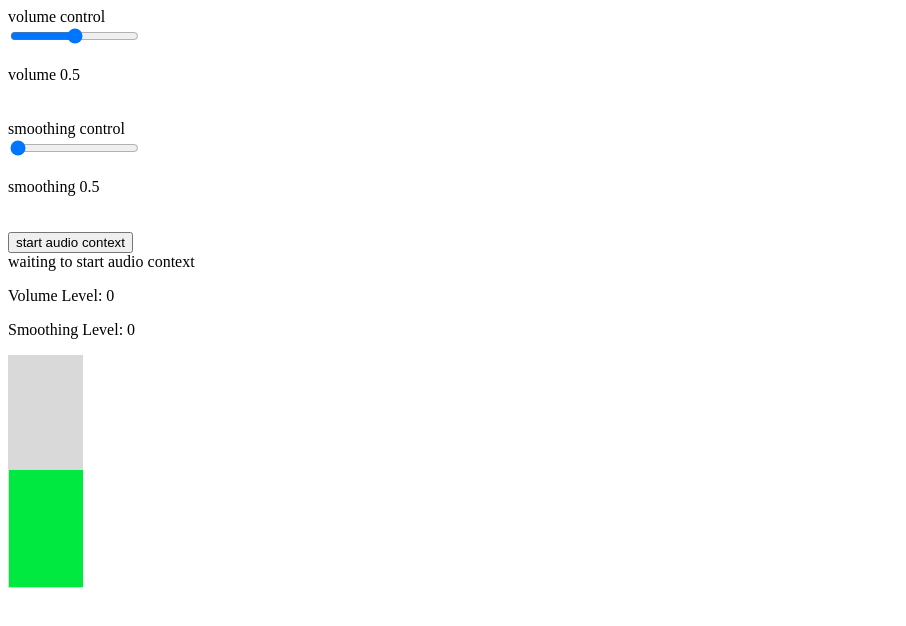
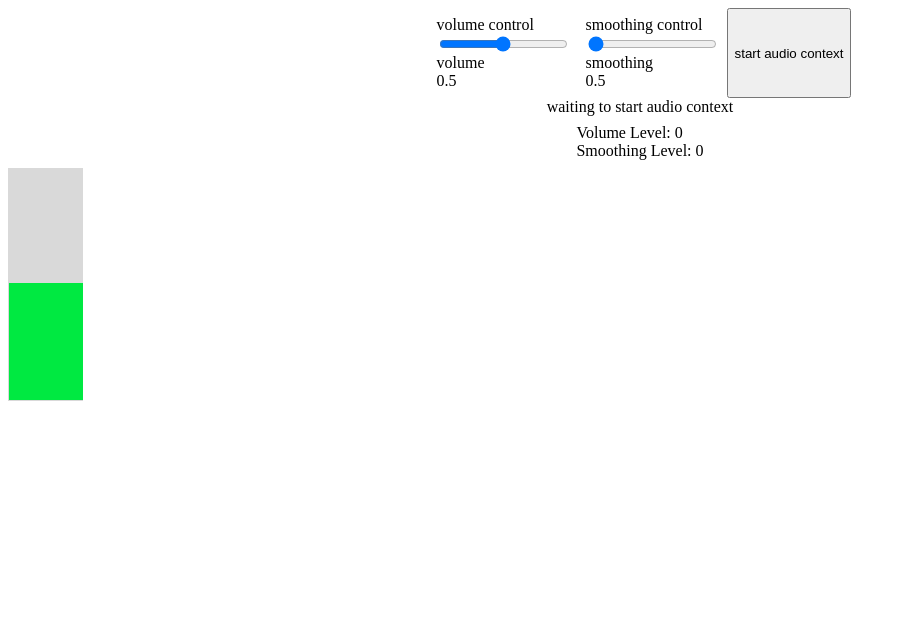
Before and after one commit to Dj-Viking/audio-context-testing, a website with bundled scripts: page index.html in a window 1280 px wide. Shown: the whole page, without its empty margins (0-906 px from the left). Built offline with nearby package versions, Linux system fonts and the light colour scheme.

Commit message:
solve conflicts with previous branch

```diff
--- a/index.html
+++ b/index.html
@@ -4,34 +4,61 @@
         <meta charset="UTF-8" />
         <meta http-equiv="X-UA-Compatible" content="IE=edge" />
         <meta name="viewport" content="width=device-width, initial-scale=1.0" />
-        <title>Document</title>
+        <title>Audio Analyzer</title>
     </head>
+    <style>
+        .row {
+            display: flex;
+            justify-content: center;
+            flex-direction: row;
+        }
+        .col {
+            display: flex;
+            justify-content: center;
+            flex-direction: column;
+            padding: .5rem;
+        }
+        .col-left {
+            display: flex;
+            flex: 1;
+            flex-direction: column;
+            padding: .5rem;
+        }
+        .col > p {
+            margin: 0;
+        }
+        .col-left > p {
+            margin: 0;
+        }
+        #ctxInfoEl > p {
+            margin: 0;
+        }
+    </style>
     <body>
-        <div id="root">
+        <div class="row" id="root">
+            <div class="col">
                 <label for="volume">volume control</label>
-            <br />
                 <input name="volume" id="volume" type="range" min="0" max="1" step="0.1" value="0.5" />
-            <br />
-            <br />
                 <span>volume</span>
                 <span id="volume-ctrl-view">0.5</span>
-            <br />
-            <br />
-            <br />
+            </div>
 
+            <div class="col">
                 <label for="smoothing">smoothing control</label>
-            <br />
                 <input name="smoothing" id="smoothing" type="range" min=".900" max=".999" step="0.001" value="0.5" />
-            <br />
-            <br />
                 <span>smoothing</span>
                 <span id="smoothing-ctrl-view">0.5</span>
-            <br />
-            <br />
-            <br />
             </div>
+        </div>
+        <div id="context-info-row" class="row">
+
+        </div>
+        <div class="row">
+            <div class="col">
                 <p id="volumeLevel">Volume Level: 0</p>
                 <p id="smoothingLevel">Smoothing Level: 0</p>
+            </div>
+        </div>
         <svg
             id="meter-svg"
             width="75"
--- a/index.ts
+++ b/index.ts
@@ -23,8 +23,8 @@ class Main {
         this.rootEl = document.querySelector("#root") as HTMLDivElement;
         this.meterSvg = document.querySelector("#meter-signal-rect") as SVGRectElement;
         this.volumeLevel = document.querySelector("#volumeLevel") as HTMLParagraphElement;
-        this.meterSvg.style.y = -232;
-        this.meterSvg.style.x = -76;
+        this.meterSvg.style.y = (-232).toString();
+        this.meterSvg.style.x = (-76).toString();
         this.init();
     }
 
@@ -159,8 +159,18 @@ class Main {
             this.startContext(event);
         });
 
+        const row = document.querySelector("#context-info-row")!;
+
+        const ctxInfoElContainer = document.createElement("div");
+        ctxInfoElContainer.style.display = "flex";
+        ctxInfoElContainer.style.flexDirection = "column";
+        ctxInfoElContainer.style.justifyContent = "center";
+        row.append(ctxInfoElContainer);
+
         this.ctxInfoEl = document.createElement("div");
+        this.ctxInfoEl.id = "ctxInfoEl";
         this.ctxInfoEl.textContent = "waiting to start audio context";
+        ctxInfoElContainer.append(this.ctxInfoEl);
 
         this.volumeCtrl.inputEl = document.querySelector("#volume") as HTMLInputElement;
         this.volumeCtrl.valueEl = document.querySelector("#volume-ctrl-view") as HTMLSpanElement;
@@ -172,8 +182,8 @@ class Main {
         ) as HTMLSpanElement;
         this.smoothingCtrl.valueEl.textContent = "0.5";
 
-        this.rootEl.appendChild(btn);
-        this.rootEl.appendChild(this.ctxInfoEl);
+        this.rootEl.append(
+            btn);
     }
     public run(): void {
         console.log("running main");
--- a/types.ts
+++ b/types.ts
@@ -57,8 +57,8 @@ declare global {
         getUserMedia(constraints: MediaStreamConstraints): Promise<MediaStream>;
     }
     interface CSSStyleDeclaration {
-        y: number;
-        x: number;
+        y: string;
+        x: string;
     }
     interface EventTarget {
         value: string;
```
Lines whose indentation alone changed are shown as unchanged.
